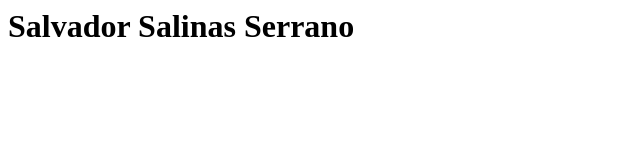
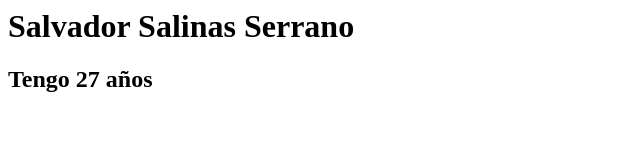
Before and after one commit to Salvador72Ucamp/Salvador72Ucamp.github.io, a plain HTML site: page objetivos/index.html in a window 1280 px wide. Shown: the whole page, without its empty margins (0-640 px from the left). Drawn offline with Linux system fonts and the light colour scheme.

Commit message:
Se agrega edad al index

```diff
--- a/objetivos/index.html
+++ b/objetivos/index.html
@@ -7,5 +7,6 @@
 </head>
 <body>
     <h1>Salvador Salinas Serrano</h1>
+    <h2>Tengo 27 años</h2>
 </body>
 </html>
```
